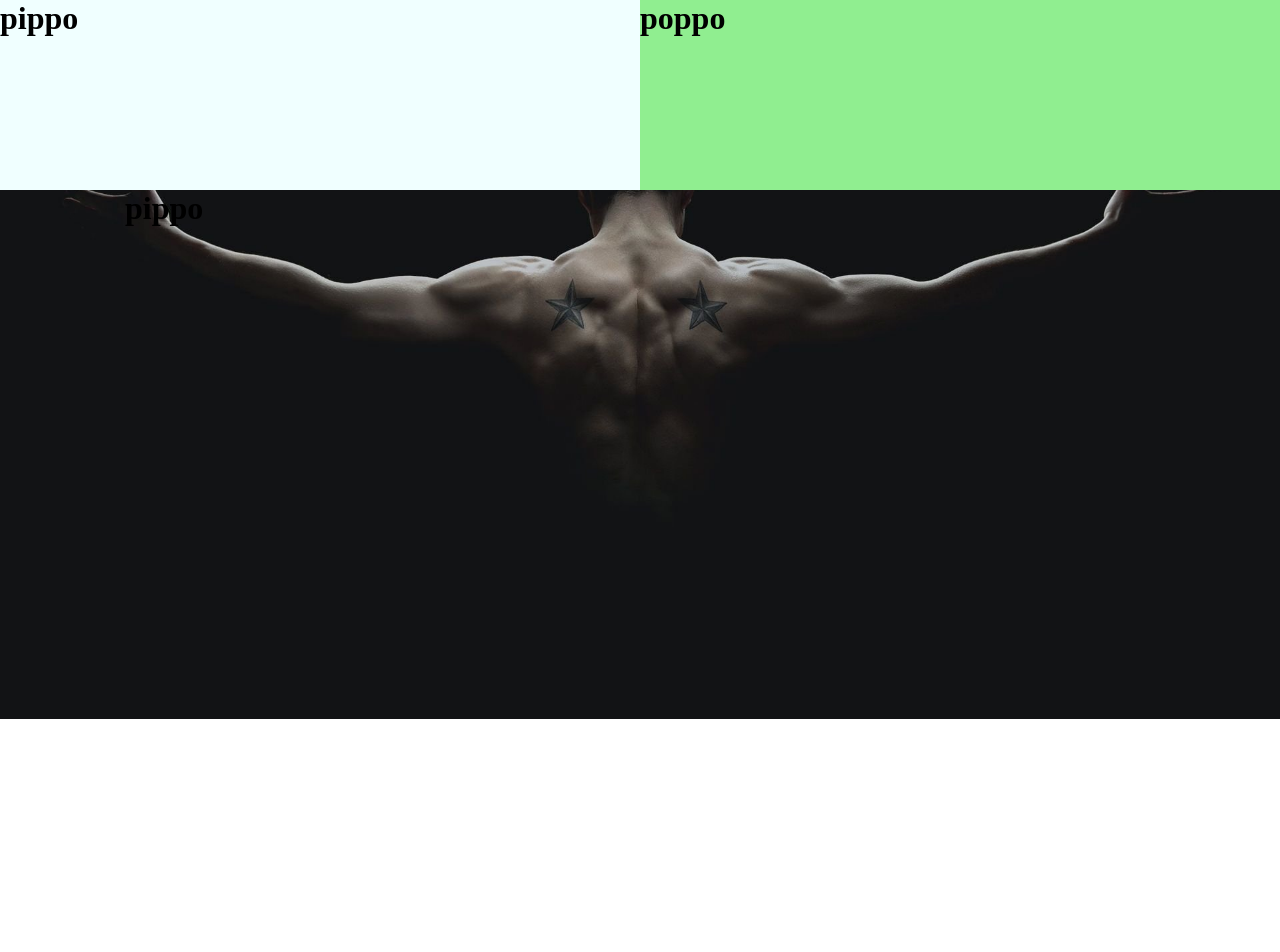
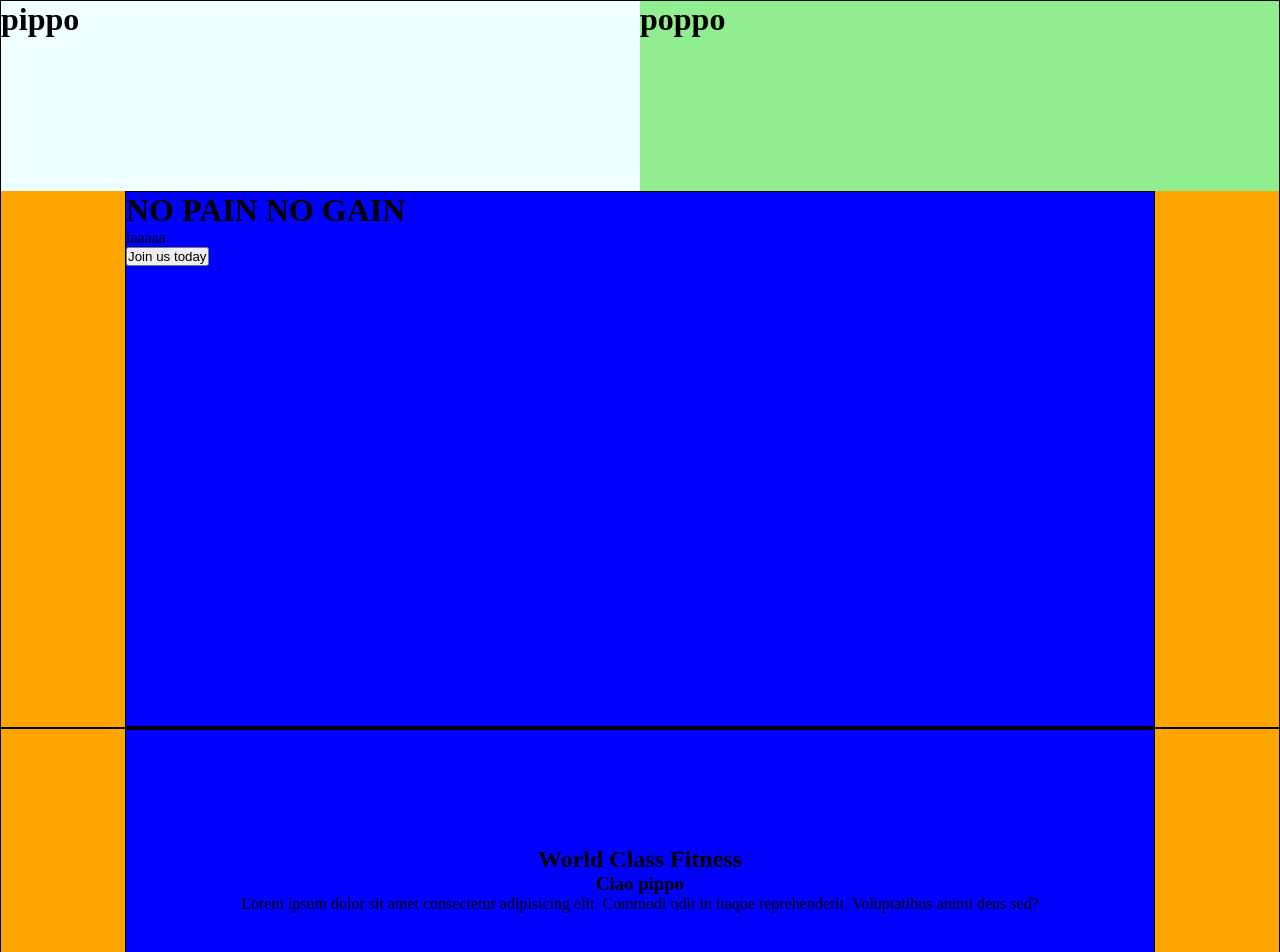
Before and after one commit to Robma1994/proj-html-vuejs, a Vue app: page / in a window 1280 px wide. Shown: the top 952 px of the page. Built offline with nearby package versions, Linux system fonts and the light colour scheme.

Commit message:
Struttura Main Blocco Due - World Class Fitness

```diff
--- a/src/App.vue
+++ b/src/App.vue
@@ -1,12 +1,28 @@
 <template>
   <div id="app">
-    <div class="container">
+    <div class="container height728">
       <Header />
-      <div class="container-small">
-        <h1>pippo</h1>
+      <div class="container-small heightBanner">
+        <h1>NO PAIN NO GAIN</h1>
+        <p>laaaaa</p>
+        <button>Join us today</button>
       </div>
     </div>
+<!-- Blocco due - World Class Fitness -->
+    <div class="container height300">
+      <div class="container-small height300 verOriCentering">
+        <div class="verOriCentering dirCol">
+          <h2>World Class Fitness</h2>
+          <h3>Ciao pippo</h3>
+          <p>Lorem ipsum dolor sit amet consectetur adipisicing elit. Commodi odit in itaque reprehenderit. Voluptatibus animi deus sed?</p>
+        </div>
+      </div>
+    </div>
+<!-- Fine Blocco due - World Class Fitness -->
+<!-- Blocco Tre - -->
+    <div>
 
+    </div>
   </div>
 </template>
 
@@ -23,12 +39,18 @@ export default {
 
 <style lang="scss">
 @import './style/generals';
+  //background-image: url('assets/home-banner.jpg');
+  //background-size: cover;
 .container {
   width: 100%;
-  background-image: url('assets/home-banner.jpg');
-  background-repeat: no-repeat;
-  background-size: contain;
-  height: 1000px;
+  background-color: orange;
+  border: 1px solid black;
+}
+.container-small {
+  background-color: blue;
+  border: 1px solid black;
 }
 
+
+
 </style>
--- a/src/components/Header.vue
+++ b/src/components/Header.vue
@@ -1,6 +1,6 @@
 <template>
   <div>
-    <div class="containerHeader">
+    <header class="containerHeader">
       <div class="logo">
         <!-- LOGO -->
         <h1>pippo</h1>
@@ -9,10 +9,7 @@
         <h1>poppo</h1>
         <!-- <li> -->
       </div>
-    </div>
-
-
-
+    </header>
   </div>
 </template>
 
--- a/src/style/generals.scss
+++ b/src/style/generals.scss
@@ -3,12 +3,39 @@
     padding: 0;
     box-sizing: border-box;
 }
+//container
+
 .container-small {
     width: 1030px;
     margin: 0 auto;
 }
+//FINE CONTAINER
+//Height
+.height728 {
+    height: 728px;
+}
+.height300 {
+    height: 300px;
+}
+.heightBanner {
+    height: calc(100% - 190px);
+}
+//FINE HEIGHT
 
+//Centrature
 .verticalCentering {
     display: flex;
     align-items: center;
 }
+.verOriCentering {
+    display: flex;
+    justify-content: center;
+    align-items: center;
+}
+.dirCol {
+    flex-direction: column;
+}
+//Centratura testo
+.textCenter{
+    text-align: center;
+}
```
